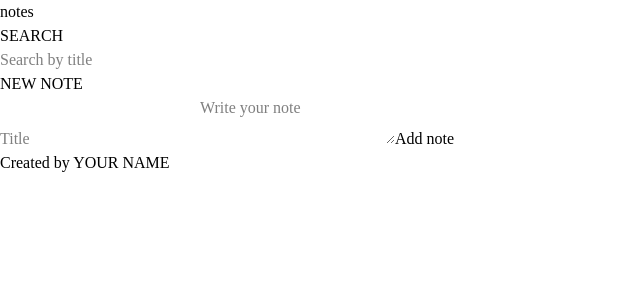
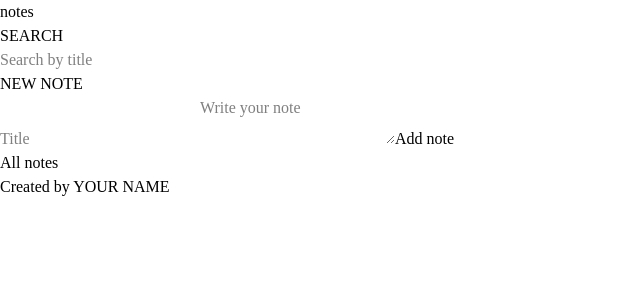
Before and after one commit to ellienanachi/csit340g7-notes, a React (Vite) app: page / in a window 1280 px wide. Shown: the top 300 px of the page, without its empty margins (0-640 px from the left). Built offline with nearby package versions, Linux system fonts and the light colour scheme.

Commit message:
feat: add all notes section to Notes

```diff
--- a/src/components/Notes.jsx
+++ b/src/components/Notes.jsx
@@ -34,6 +34,10 @@ function Notes() {
             </button>
         </form>
      </aside>
+
+      <section className="px-12 py-11">
+        <h2 className="mb-6 text-3xl">All notes</h2>
+      </section>
     </div>
   )
 }
```
